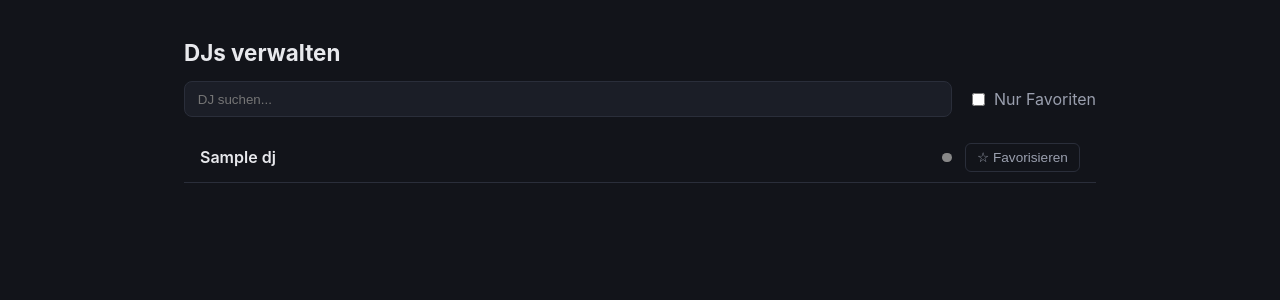
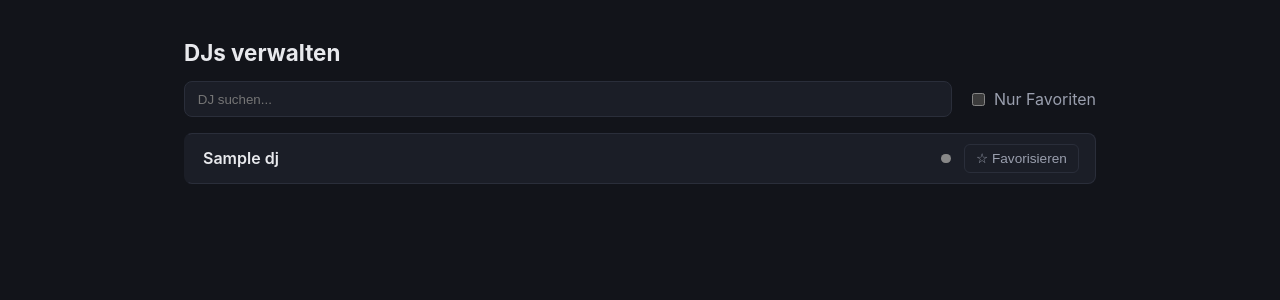
Before and after one commit to steven-streller/BaseAlert, a FastAPI app: template app/templates/djs.html in a window 1280 px wide. Shown: the part 54-354 px from the top of the page. Run offline with FastAPI, Linux system fonts and the light colour scheme; the template is opened without the code that fills it: most values are stand-ins (such as "Sample title", 1, 10 or a date in 2020); parts of the project's set-up code (start-up, migrations or seed data) failed here and were passed over.

Commit message:
feat: enhance DJ list styling and add favorite indicator

```diff
--- a/app/static/style.css
+++ b/app/static/style.css
@@ -5,6 +5,7 @@
     --text: #e8e9ed;
     --text-dim: #9a9fae;
     --accent: #ffc600;
+    color-scheme: dark;
 }
 
 * { box-sizing: border-box; }
@@ -254,13 +255,27 @@ h2 { font-size: 1.1rem; color: var(--text-dim); margin-top: 2rem; }
     gap: 0.6rem;
 }
 
+.dj-list {
+    display: flex;
+    flex-direction: column;
+    gap: 0.5rem;
+}
+
 .dj-row {
     display: flex;
     align-items: center;
     gap: 0.8rem;
     padding: 0.6rem 1rem;
-    border-bottom: 1px solid var(--border);
+    background: var(--bg-card);
+    border: 1px solid var(--border);
+    border-left: 3px solid transparent;
+    border-radius: 8px;
+    transition: border-color 0.15s ease;
 }
+
+.dj-row:hover { border-color: var(--accent); }
+
+.dj-row.favorite { border-left-color: var(--accent); }
 
 .dj-row .dj-name { flex: 1; }
 
@@ -310,7 +325,8 @@ form.settings-form label {
 form.settings-form input[type=text],
 form.settings-form input[type=email],
 form.settings-form input[type=password],
-form.settings-form input[type=number] {
+form.settings-form input[type=number],
+form.settings-form input[type=time] {
     background: var(--bg);
     border: 1px solid var(--border);
     color: var(--text);
--- a/app/templates/_dj_row.html
+++ b/app/templates/_dj_row.html
@@ -1,4 +1,4 @@
-<div class="dj-row" id="dj-row-{{ dj.id }}">
+<div class="dj-row {{ 'favorite' if is_favorite else '' }}" id="dj-row-{{ dj.id }}">
     <div class="dj-name">{{ dj.name }}</div>
     <div class="dj-stations">
         {% for station in stations %}
--- a/app/templates/djs.html
+++ b/app/templates/djs.html
@@ -30,7 +30,7 @@
         Nur Favoriten
     </label>
 </div>
-<div id="dj-list">
+<div id="dj-list" class="dj-list">
     {% include "_dj_list.html" %}
 </div>
 {% endblock %}
```
